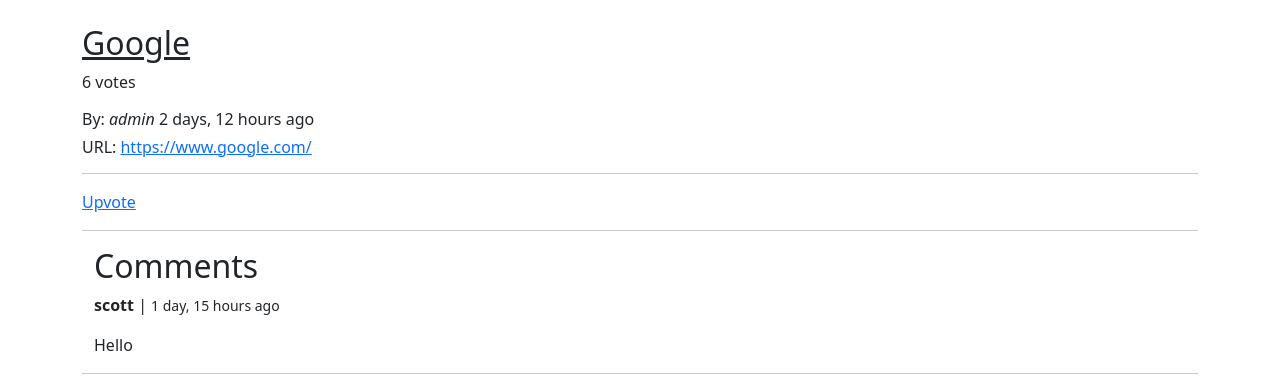
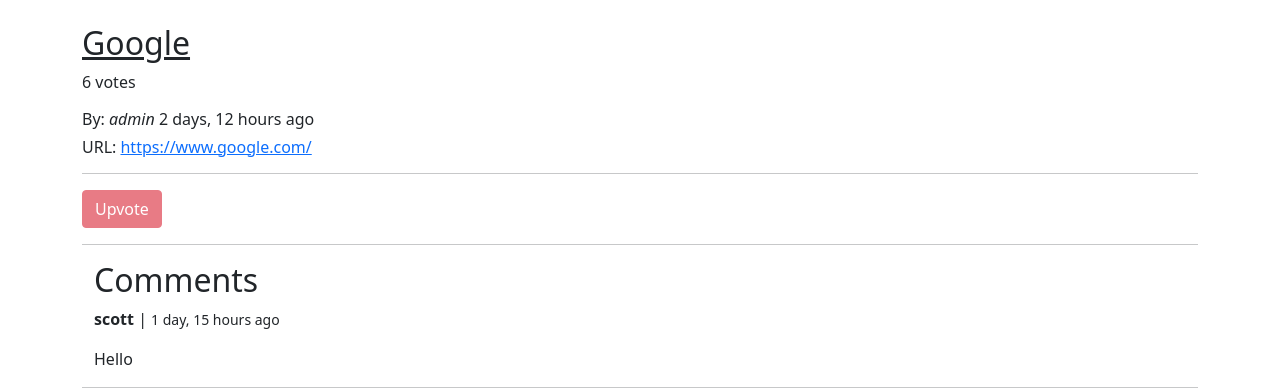
Before and after one commit to Mohamed-Sheik-Ali/HackerNewsClone, a Django app: page /post/5/ in a window 1280 px wide. Shown: the part 56-444 px from the top of the page. Run offline with Django 3.2, Linux system fonts and the light colour scheme; a user stored in the database is signed in; data comes from the database, SQL or seed files in the repository.

Commit message:
Update detailView.html

```diff
--- a/HNC_posts/templates/HNC_posts/detailView.html
+++ b/HNC_posts/templates/HNC_posts/detailView.html
@@ -11,7 +11,7 @@
     {% if post.author != request.user %}
         <a href="{% url 'vote' post.id %}?next_page=post" class="btn btn-success">Upvote</a>
     {% else %}
-        <a href="{% url 'vote' post.id %}" class="disabled">Upvote</a>
+        <a href="{% url 'vote' post.id %}" class="disabled btn btn-danger">Upvote</a>
     {% endif %}
     <hr>
     <div class="container">
```
